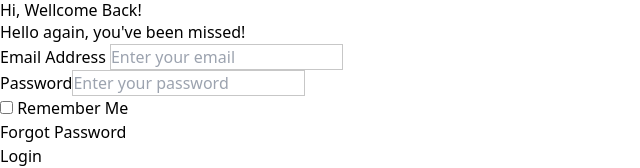
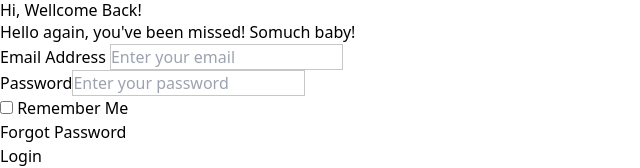
Before and after one commit to ElisandroF07/testeRepo, a React (Create React App) app: page / in a window 1280 px wide. Shown: the top 168 px of the page, without its empty margins (0-640 px from the left). Built offline with nearby package versions, Linux system fonts and the light colour scheme.

Commit message:
feat: change message

```diff
--- a/src/App/form.tsx
+++ b/src/App/form.tsx
@@ -20,7 +20,7 @@ export const Form = () => {
 				Hi, Wellcome Back!
 			</h1>
 			<p className='font-light text-[14px] mt-[15px] text-[#767676]'>
-				Hello again, you've been missed!
+				Hello again, you've been missed! Somuch baby!
 			</p>
 		</div>
       	<form onSubmit={handleSubmit(createUser)} className='mt-[30px] flex flex-col gap-[20px] w-[400px]'>
```
